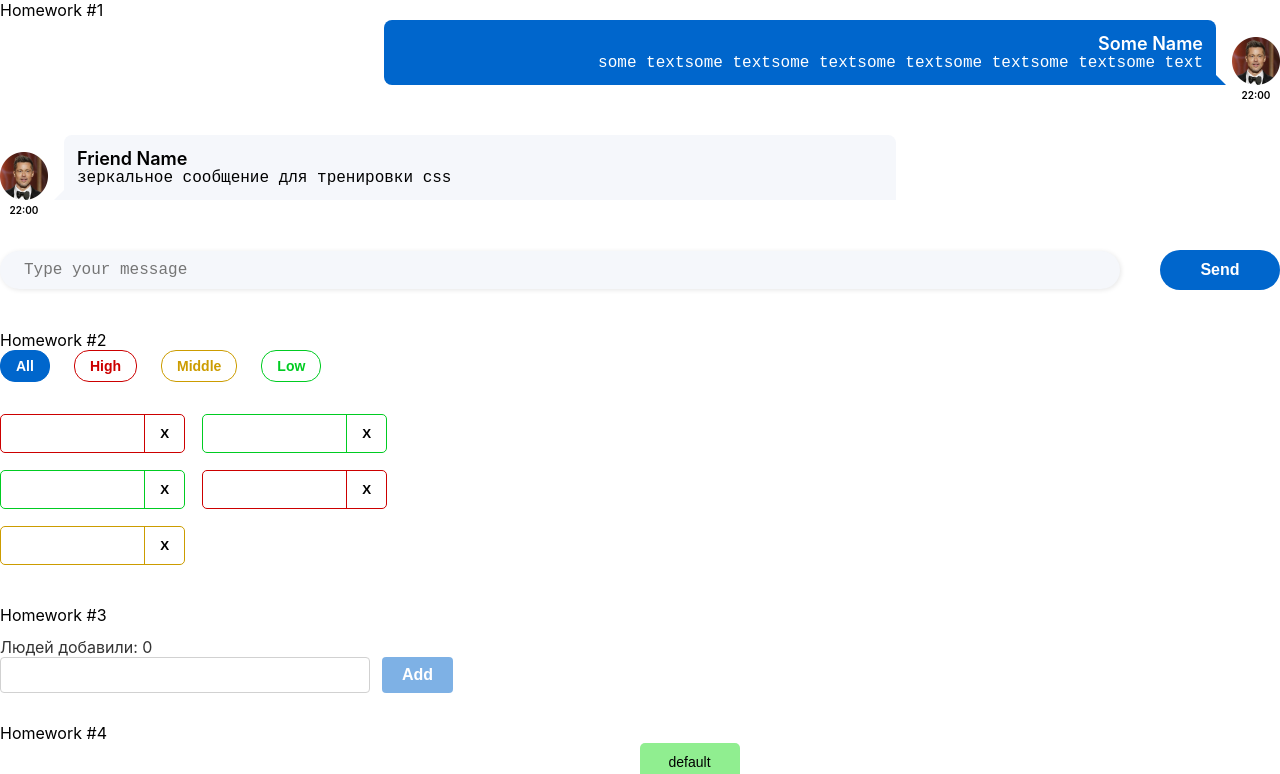
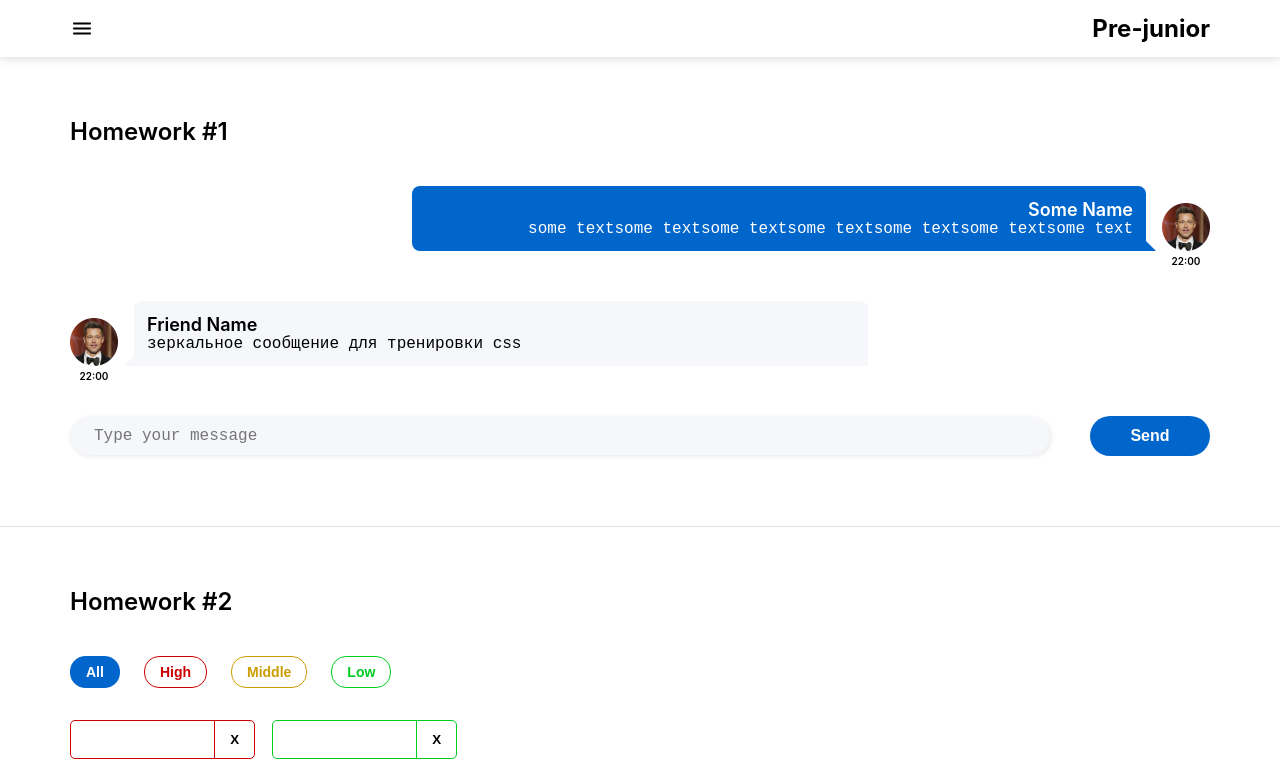
Before and after one commit to Odinokun/v-hw, a React (Create React App) app: page /#/pre-junior in a window 1280 px wide. Shown: the top 774 px of the page. Built offline with nearby package versions, Linux system fonts and the light colour scheme.

Commit message:
Enhance styles and layout for HW5 components, update App structure, and implement routing

```diff
--- a/src/index.css
+++ b/src/index.css
@@ -1,20 +1,36 @@
 * {
-    margin: 0;
-    padding: 0;
-    box-sizing: border-box;
+  box-sizing: border-box;
+  margin: 0;
+  padding: 0;
 }
 
 body {
-    margin: 0;
-    font-family: -apple-system, BlinkMacSystemFont, 'Segoe UI', 'Roboto',
-    'Oxygen', 'Ubuntu', 'Cantarell', 'Fira Sans', 'Droid Sans',
-    'Helvetica Neue', sans-serif;
-    -webkit-font-smoothing: antialiased;
-    -moz-osx-font-smoothing: grayscale;
-    box-sizing: border-box;
+  box-sizing: border-box;
+  margin: 0;
+  font-family: -apple-system, BlinkMacSystemFont, 'Segoe UI', Roboto, Oxygen, Ubuntu, Cantarell, 'Fira Sans',
+    'Droid Sans', 'Helvetica Neue', sans-serif;
+  -webkit-font-smoothing: antialiased;
+  -moz-osx-font-smoothing: grayscale;
 }
 
 code {
-    font-family: source-code-pro, Menlo, Monaco, Consolas, 'Courier New',
-    monospace;
+  font-family: source-code-pro, Menlo, Monaco, Consolas, 'Courier New', monospace;
 }
+
+#hw1,
+#hw2,
+#hw3,
+#hw4 {
+  margin-bottom: 30px;
+  padding: 30px 70px;
+  border-bottom: 1px solid #e0e0e0;
+}
+
+#hw1 > div:first-of-type,
+#hw2 > div:first-of-type,
+#hw3 > div:first-of-type,
+#hw4 > div:first-of-type {
+  margin-bottom: 40px;
+  font-size: 24px;
+  font-weight: 600;
+}
--- a/src/s1-main/App.tsx
+++ b/src/s1-main/App.tsx
@@ -1,19 +1,9 @@
+import HW5 from '../s2-homeworks/hw05/HW5';
 import s from './App.module.css';
-import HW1 from '../s2-homeworks/hw01/HW1';
-import HW2 from '../s2-homeworks/hw02/HW2';
-import HW3 from '../s2-homeworks/hw03/HW3';
-import HW4 from '../s2-homeworks/hw04/HW4';
-
 function App() {
   return (
     <div className={s.App}>
-      <HW1 />
-      <HW2 />
-      <HW3 />
-      <HW4 />
-
-      {/*при выполнении дз 5 и более - закомментировать здесь дз 1-4, так как они есть внутри дз 5*/}
-      {/*<HW5/>*/}
+      <HW5 />
     </div>
   );
 }
--- a/src/s2-homeworks/hw03/Greeting.module.css
+++ b/src/s2-homeworks/hw03/Greeting.module.css
@@ -7,6 +7,7 @@
 }
 
 .error {
+  padding-top: 8px;
   color: #e22a2a;
 }
 
@@ -55,8 +56,10 @@
 
 .text {
   margin-top: 12px;
+  margin-bottom: 24px;
   color: #333;
   font-size: 16px;
+  font-weight: 500;
 }
 
 .greeting {
--- a/src/s2-homeworks/hw05/Pages.tsx
+++ b/src/s2-homeworks/hw05/Pages.tsx
@@ -1,35 +1,29 @@
-import React from 'react'
-import { Routes, Route, Navigate } from 'react-router-dom'
-import Error404 from './pages/Error404'
-import PreJunior from './pages/PreJunior'
-import Junior from './pages/Junior'
-import JuniorPlus from './pages/JuniorPlus'
+import { Routes, Route, Navigate } from 'react-router-dom';
+import Error404 from './pages/Error404';
+import PreJunior from './pages/PreJunior';
+import Junior from './pages/Junior';
+import JuniorPlus from './pages/JuniorPlus';
 
 export const PATH = {
   PRE_JUNIOR: '/pre-junior',
   JUNIOR: '/junior',
   JUNIOR_PLUS: '/junior-plus',
-}
+};
 
 function Pages() {
   return (
     <div>
-            {/*Routes выбирает первый подходящий роут*/}
       <Routes>
-                {/*роутинг будут писать студенты*/}
-                {/*в начале мы попадаем на страницу '/' и переходим сразу на страницу /pre-junior*/}
-                {/*<Route ...*/}
+        <Route path='/' element={<Navigate to={PATH.PRE_JUNIOR} />} />
 
-                {/*роуты для /pre-junior, /junior, /junior-plus*/}
-                {/*<Route ...*/}
-                {/*<Route ...*/}
-                {/*<Route ...*/}
+        <Route path={PATH.PRE_JUNIOR} element={<PreJunior />} />
+        <Route path={PATH.JUNIOR} element={<Junior />} />
+        <Route path={PATH.JUNIOR_PLUS} element={<JuniorPlus />} />
 
-                {/*роут для несуществующей страницы должен отрисовать <Error404 />*/}
-                {/*<Route ...*/}
+        <Route path={'/*'} element={<Error404 />} />
       </Routes>
     </div>
-    )
+  );
 }
 
-export default Pages
+export default Pages;
--- a/src/s2-homeworks/hw05/header/Header.module.css
+++ b/src/s2-homeworks/hw05/header/Header.module.css
@@ -2,7 +2,13 @@
 }
 
 .header {
+  display: flex;
+  margin-bottom: 30px;
+  padding: 14px 70px;
+  box-shadow: 0 0 10px rgba(0, 0, 0, 0.2);
 }
 
 .header h1 {
+  margin-left: auto;
+  font-size: 24px;
 }
--- a/src/s2-homeworks/hw05/sidebar/Sidebar.module.css
+++ b/src/s2-homeworks/hw05/sidebar/Sidebar.module.css
@@ -1,25 +1,73 @@
+/* stylelint-disable selector-no-qualifying-type */
+
 .sidebar {
+  position: fixed;
+  z-index: 20;
+  top: 0;
+  left: 0;
+  min-width: 280px;
+  max-width: 400px;
+  height: 100vh;
+  padding: 70px;
+  background-color: #fff;
+  transform: translateX(-100%);
+  transition: all 0.3s;
 }
 
 .sidebar.open {
+  transform: translateX(0);
 }
 
 .background {
+  position: fixed;
+  z-index: 10;
+  top: 0;
+  left: 0;
+  width: 100%;
+  height: 100vh;
+  background-color: rgba(0, 0, 0, 0.7);
 }
 
 .nav {
+  display: flex;
+  flex-direction: column;
+  gap: 20px;
 }
 
 .nav a {
+  color: #000;
+  font-size: 22px;
+  transition: all 0.3s;
+  text-decoration-color: transparent;
 }
 
 .nav a:hover {
+  color: #06c;
+  text-decoration-color: #06c;
 }
 
 .nav a.active {
-}
-.close {
+  color: #06c;
+  text-decoration-color: #06c;
+  pointer-events: none;
 }
 
-.close img {
+.close {
+  position: absolute;
+  top: 30px;
+  right: 30px;
+  display: flex;
+  justify-content: center;
+  align-items: center;
+  width: 24px;
+  height: 24px;
+  padding: 0;
+  background-color: transparent;
+  border: none;
+  transition: transform 0.3s;
+  cursor: pointer;
 }
+
+.close:hover {
+  transform: rotate(180deg);
+}
--- a/src/s2-homeworks/hw05/sidebar/Sidebar.tsx
+++ b/src/s2-homeworks/hw05/sidebar/Sidebar.tsx
@@ -1,29 +1,24 @@
-import React, {FC} from 'react'
-import {NavLink} from 'react-router-dom'
-import s from './Sidebar.module.css'
-import {PATH} from '../Pages'
-import closeIcon from './closeOutline.svg'
+import { FC } from 'react';
+import { NavLink } from 'react-router-dom';
+import s from './Sidebar.module.css';
+import { PATH } from '../Pages';
+import closeIcon from './closeOutline.svg';
 
 type PropsType = {
-    open: boolean
-    handleClose: () => void
-}
+  open: boolean;
+  handleClose: () => void;
+};
 
-export const Sidebar: FC<PropsType> = ({open, handleClose}) => {
-    const sidebarClass = s.sidebar
-        + (open ? ' ' + s.open : '')
+export const Sidebar: FC<PropsType> = ({ open, handleClose }) => {
+  const sidebarClass = s.sidebar + (open ? ' ' + s.open : '');
   return (
     <>
       {/*затемнение справа от открытого меню*/}
-            {open && <div className={s.background} onClick={handleClose}/>}
+      {open && <div className={s.background} onClick={handleClose} />}
 
       <aside className={sidebarClass}>
         <button className={s.close} onClick={handleClose}>
-                    <img
-                        src={closeIcon}
-                        alt="close sidebar"
-                        id={'hw5-menu-close'}
-                    />
+          <img src={closeIcon} alt='close sidebar' id={'hw5-menu-close'} />
         </button>
 
         <nav id={'hw5-menu'} className={s.nav}>
@@ -31,7 +26,7 @@ export const Sidebar: FC<PropsType> = ({open, handleClose}) => {
             id={'hw5-pre-junior-link'}
             to={PATH.PRE_JUNIOR}
             onClick={handleClose}
-                        // className={...} // делает студент
+            className={({ isActive }) => (isActive ? s.active : '')}
           >
             Pre-junior
           </NavLink>
@@ -39,7 +34,7 @@ export const Sidebar: FC<PropsType> = ({open, handleClose}) => {
             id={'hw5-junior-link'}
             to={PATH.JUNIOR}
             onClick={handleClose}
-                        // className={...} // делает студент
+            className={({ isActive }) => (isActive ? s.active : '')}
           >
             Junior
           </NavLink>
@@ -47,12 +42,12 @@ export const Sidebar: FC<PropsType> = ({open, handleClose}) => {
             id={'hw5-junior-plus-link'}
             to={PATH.JUNIOR_PLUS}
             onClick={handleClose}
-                        // className={...} // делает студент
+            className={({ isActive }) => (isActive ? s.active : '')}
           >
             Junior Plus
           </NavLink>
         </nav>
       </aside>
     </>
-    )
-}
+  );
+};
```
Also changed, not shown: src/s2-homeworks/hw05/HW5.tsx (+5 -9 lines), src/s2-homeworks/hw05/header/Header.tsx (+13 -13 lines), src/s2-homeworks/hw05/layout/Layout.tsx (+13 -13 lines), src/s2-homeworks/hw05/pages/PreJunior.tsx (+6 -8 lines). Lines whose indentation alone changed are shown as unchanged.
